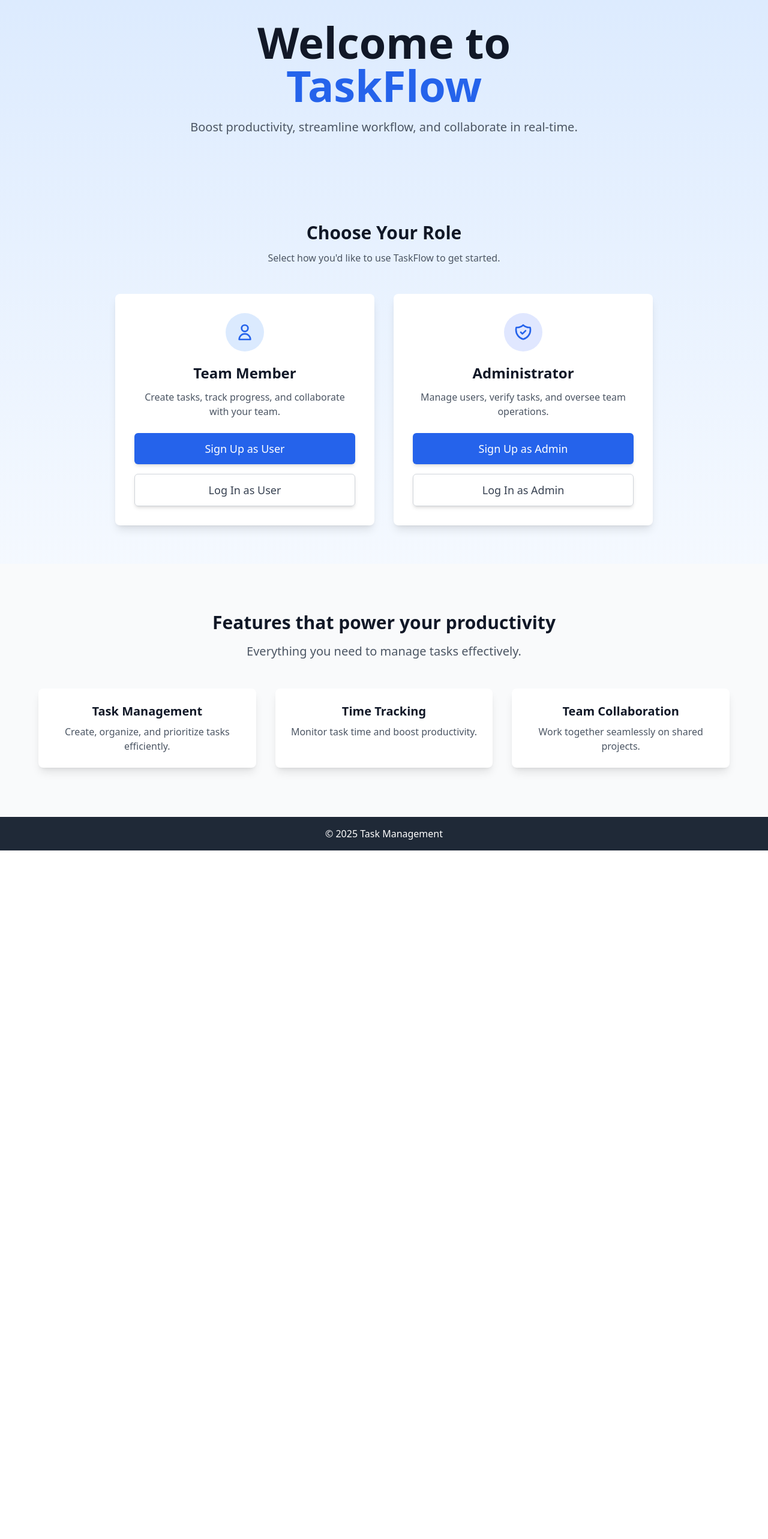
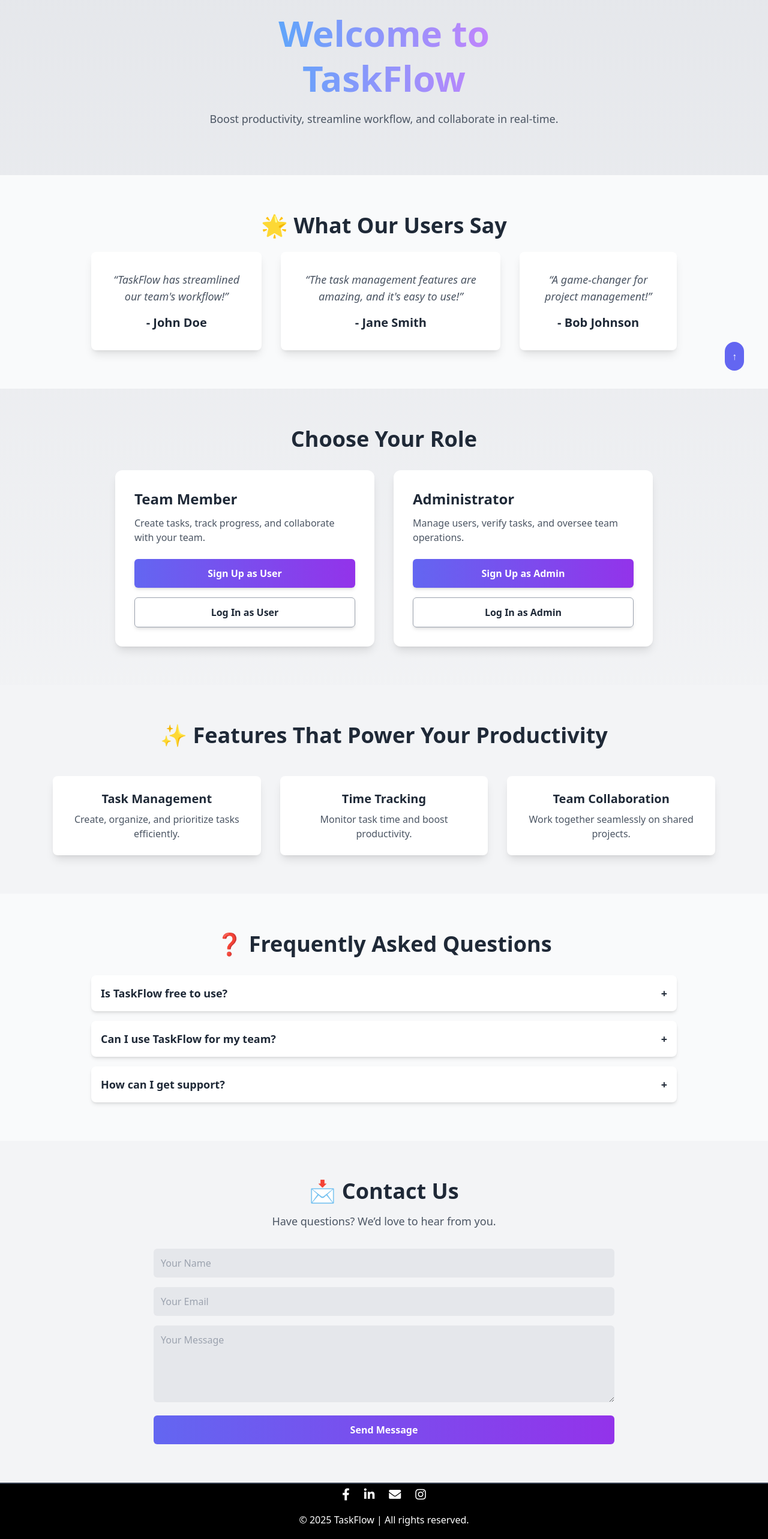
Before and after one commit to SudharsanSaravanan/Zidio-Task-Management-System, a React (Vite) app: page / in a window 1280 px wide. Shown: the part 142-2708 px from the top of the page at 60% size. Before the commit the page ends 1560 px from the top, so only its background shows below. Built offline with nearby package versions, Linux system fonts and the light colour scheme.

Commit message:
did the landing page

```diff
--- a/index.html
+++ b/index.html
@@ -3,6 +3,8 @@
   <head>
     <meta charset="UTF-8" />
     <link rel="icon" type="image/svg+xml" href="/app_icon.png" />
+    <link rel="stylesheet" href="https://cdnjs.cloudflare.com/ajax/libs/font-awesome/5.15.4/css/all.min.css"/>
+
     <meta name="viewport" content="width=device-width, initial-scale=1.0" />
     <title>TaskFlow</title>
   </head>
--- a/package.json
+++ b/package.json
@@ -22,6 +22,7 @@
     "date-fns": "^4.1.0",
     "dotenv": "^16.4.7",
     "express": "^4.21.2",
+    "framer-motion": "^12.5.0",
     "jsonwebtoken": "^9.0.2",
     "lucide-react": "^0.479.0",
     "mongodb": "^6.14.2",
--- a/src/components/common/Footer.jsx
+++ b/src/components/common/Footer.jsx
@@ -1,9 +1,48 @@
 import React from "react";
+import { useLocation } from "react-router-dom";
 
-const Footer = () => (
-  <footer className="bg-gray-800 p-4 text-white text-center border-t-2 border-white">
-    &copy; 2025 Task Management
-  </footer>
-);
+const Footer = () => {
+  const location = useLocation();
+
+  return (
+    <footer className="bg-black p-1 text-white text-center border-t-2 border-gray-700">
+      <div className="mb-4">
+        {/* Social Media Links */}
+        {location.pathname === "/" && (
+          <div className="flex justify-center gap-6 mb-4">
+            <a
+              href="#"
+              className="text-white hover:text-purple-500 transition duration-300 transform hover:scale-90"
+            >
+              <i className="fab fa-facebook-f text-xl"></i>
+            </a>
+            <a
+              href="#"
+              className="text-white hover:text-purple-500 transition duration-300 transform hover:scale-90"
+            >
+              <i className="fab fa-linkedin-in text-xl"></i>
+            </a>
+            <a
+              href="mailto:someone@example.com"
+              className="text-white hover:text-purple-500 transition duration-300 transform hover:scale-90"
+            >
+              <i className="fas fa-envelope text-xl"></i>
+            </a>
+            <a
+              href="#"
+              className="text-white hover:text-purple-500 transition duration-300 transform hover:scale-90"
+            >
+              <i className="fab fa-instagram text-xl"></i>
+            </a>
+          </div>
+        )}
+        {/* Footer Text */}
+        <p className="text-md">
+          &copy; 2025 TaskFlow | All rights reserved.
+        </p>
+      </div>
+    </footer>
+  );
+};
 
 export default Footer;
--- a/src/pages/Landing.jsx
+++ b/src/pages/Landing.jsx
@@ -1,41 +1,74 @@
-import React from "react";
+import React, { useState } from "react";
 import { useNavigate } from "react-router-dom";
+import { motion } from "framer-motion";
 
 const Landing = () => {
   const navigate = useNavigate();
+  const [activeFAQ, setActiveFAQ] = useState(null);
+
+  const toggleFAQ = (index) => {
+    setActiveFAQ(activeFAQ === index ? null : index);
+  };
+
+  const scrollToTop = () => {
+    window.scrollTo({
+      top: 0,
+      behavior: "smooth",
+    });
+  };
+
+
 
   return (
-    <div className="min-h-screen bg-gradient-to-b from-blue-100 to-white flex flex-col">
-      {/* Hero Section */}
-      <div className="relative pt-24 pb-20 px-6 sm:px-12 lg:px-16 max-w-7xl mx-auto text-center">
-        <h1 className="text-5xl font-extrabold text-gray-900 sm:text-6xl md:text-7xl leading-tight animate-fade-in-up">
-          <span className="block">Welcome to</span>
-          <span className="block text-blue-600">TaskFlow</span>
-        </h1>
-        <p className="mt-5 max-w-2xl mx-auto text-lg text-gray-600 sm:text-xl">
+    <div className="min-h-screen bg-gradient-to-b from-gray-200 to-white text-gray-900">
+      <div className="relative flex flex-col items-center justify-center text-center py-20 px-6">
+        <motion.h1
+          className="text-6xl font-extrabold leading-tight bg-gradient-to-r from-blue-400 to-purple-400 text-transparent bg-clip-text"
+          initial={{ opacity: 0, y: -30 }}
+          animate={{ opacity: 1, y: 0 }}
+          transition={{ duration: 0.8 }}
+        >
+          Welcome to <span className="block">TaskFlow</span>
+        </motion.h1>
+        <p className="mt-4 text-lg text-gray-600 max-w-2xl">
           Boost productivity, streamline workflow, and collaborate in real-time.
         </p>
       </div>
 
+      {/* Testimonials Section */}
+      <div className="py-16 bg-gray-50">
+        <div className="max-w-5xl mx-auto px-6 text-center">
+          <h2 className="text-4xl font-bold mb-6 text-gray-800">🌟 What Our Users Say</h2>
+          <div className="flex gap-8">
+            {[
+              { name: "John Doe", text: "TaskFlow has streamlined our team's workflow!" },
+              { name: "Jane Smith", text: "The task management features are amazing, and it's easy to use!" },
+              { name: "Bob Johnson", text: "A game-changer for project management!" },
+            ].map((testimonial, index) => (
+              <motion.div
+                key={index}
+                className="bg-white p-8 rounded-lg shadow-lg"
+                whileHover={{ scale: 1.05 }}
+              >
+                <p className="text-lg text-gray-600 italic">“{testimonial.text}”</p>
+                <h4 className="mt-4 text-xl text-gray-800 font-semibold">- {testimonial.name}</h4>
+              </motion.div>
+            ))}
+          </div>
+        </div>
+      </div>
+
       {/* Role Selection Section */}
-      <div className="py-16 px-6 sm:px-12 lg:px-16 max-w-7xl mx-auto">
-        <h2 className="text-3xl font-bold text-center text-gray-900">Choose Your Role</h2>
-        <p className="mt-3 text-center text-gray-600 max-w-2xl mx-auto">
-          Select how you'd like to use TaskFlow to get started.
-        </p>
-
-        <div className="mt-12 grid gap-8 sm:grid-cols-2 max-w-4xl mx-auto">
+      <div className="py-16 max-w-7xl mx-auto px-6">
+        <h2 className="text-4xl font-bold text-center mb-6 text-gray-800">Choose Your Role</h2>
+        <div className="mt-8 grid gap-8 sm:grid-cols-2 max-w-4xl mx-auto">
           {["user", "admin"].map((role) => (
-            <div
+            <motion.div
               key={role}
-              className="bg-white shadow-lg rounded-lg p-8 text-center hover:shadow-2xl transition-transform transform hover:-translate-y-2"
+              className="relative bg-white p-8 rounded-xl shadow-lg hover:shadow-xl transition-all duration-300"
+              whileHover={{ scale: 1.05 }}
             >
-              <div className={`mx-auto flex items-center justify-center h-16 w-16 rounded-full ${role === "user" ? "bg-blue-100" : "bg-indigo-100"}`}>
-                <svg className="h-8 w-8 text-blue-600" xmlns="http://www.w3.org/2000/svg" fill="none" viewBox="0 0 24 24" stroke="currentColor">
-                  <path strokeLinecap="round" strokeLinejoin="round" strokeWidth={2} d={role === "user" ? "M16 7a4 4 0 11-8 0 4 4 0 018 0zM12 14a7 7 0 00-7 7h14a7 7 0 00-7-7z" : "M9 12l2 2 4-4m5.618-4.016A11.955 11.955 0 0112 2.944a11.955 11.955 0 01-8.618 3.04A12.02 12.02 0 003 9c0 5.591 3.824 10.29 9 11.622 5.176-1.332 9-6.03 9-11.622 0-1.042-.133-2.052-.382-3.016z"}/>
-                </svg>
-              </div>
-              <h3 className="text-2xl font-semibold text-gray-900 capitalize mt-5">{role === "user" ? "Team Member" : "Administrator"}</h3>
+              <h3 className="text-2xl font-semibold capitalize text-gray-800">{role === "user" ? "Team Member" : "Administrator"}</h3>
               <p className="mt-3 text-gray-600">
                 {role === "user"
                   ? "Create tasks, track progress, and collaborate with your team."
@@ -44,43 +77,114 @@
               <div className="mt-6 space-y-4">
                 <button
                   onClick={() => navigate("/signup", { state: { role } })}
-                  className="w-full py-3 text-white text-lg font-medium rounded-md shadow-md bg-blue-600 hover:bg-blue-700 transition"
+                  className="w-full py-3 bg-gradient-to-r from-indigo-500 to-purple-600 text-white font-semibold rounded-md shadow-md hover:opacity-90 transition"
                 >
                   Sign Up as {role.charAt(0).toUpperCase() + role.slice(1)}
                 </button>
                 <button
                   onClick={() => navigate("/login", { state: { role } })}
-                  className="w-full py-3 border border-gray-300 text-gray-700 text-lg font-medium rounded-md shadow-md hover:bg-gray-100 transition"
+                  className="w-full py-3 border border-gray-400 text-gray-800 font-semibold rounded-md shadow-md hover:bg-gray-200 transition"
                 >
                   Log In as {role.charAt(0).toUpperCase() + role.slice(1)}
                 </button>
               </div>
-            </div>
+            </motion.div>
           ))}
         </div>
       </div>
 
       {/* Features Section */}
-      <div className="py-20 bg-gray-50">
-        <div className="max-w-7xl mx-auto px-6 sm:px-12 lg:px-16 text-center">
-          <h2 className="text-3xl font-extrabold text-gray-900">Features that power your productivity</h2>
-          <p className="mt-4 text-xl text-gray-600 max-w-2xl mx-auto">
-            Everything you need to manage tasks effectively.
-          </p>
+      <div className="py-16 bg-gray-100">
+        <div className="max-w-6xl mx-auto px-6 text-center">
+          <h2 className="text-4xl font-bold mb-6 text-gray-800">✨ Features That Power Your Productivity</h2>
           <div className="mt-12 grid gap-8 sm:grid-cols-3">
             {[
               { title: "Task Management", description: "Create, organize, and prioritize tasks efficiently." },
               { title: "Time Tracking", description: "Monitor task time and boost productivity." },
               { title: "Team Collaboration", description: "Work together seamlessly on shared projects." },
             ].map((feature, index) => (
-              <div key={index} className="bg-white p-6 rounded-lg shadow-lg hover:shadow-xl transition">
-                <h3 className="text-xl font-semibold text-gray-900">{feature.title}</h3>
+              <motion.div
+                key={index}
+                className="bg-white p-6 rounded-lg shadow-lg hover:shadow-xl transition"
+                whileHover={{ scale: 1.05 }}
+              >
+                <h3 className="text-xl font-semibold text-gray-800">{feature.title}</h3>
                 <p className="mt-2 text-gray-600">{feature.description}</p>
+              </motion.div>
+            ))}
+          </div>
+        </div>
+      </div>
+
+      {/* FAQ Section */}
+      <div className="py-16 bg-gray-50">
+        <div className="max-w-5xl mx-auto px-6">
+          <h2 className="text-4xl font-bold text-center mb-8 text-gray-800">❓ Frequently Asked Questions</h2>
+          <div className="space-y-4">
+            {[
+              { question: "Is TaskFlow free to use?", answer: "Yes! TaskFlow offers a free plan with core features." },
+              { question: "Can I use TaskFlow for my team?", answer: "Absolutely! TaskFlow supports team collaboration." },
+              { question: "How can I get support?", answer: "You can contact us via email or our support center." },
+            ].map((faq, index) => (
+              <div
+                key={index}
+                className="bg-white p-4 rounded-lg shadow-md cursor-pointer"
+                onClick={() => toggleFAQ(index)}
+              >
+                <h3 className="text-lg font-semibold text-gray-800 flex justify-between">
+                  {faq.question}
+                  <span>{activeFAQ === index ? "−" : "+"}</span>
+                </h3>
+                {activeFAQ === index && <p className="mt-2 text-gray-600">{faq.answer}</p>}
               </div>
             ))}
           </div>
         </div>
       </div>
+
+      {/* Contact Section */}
+      <div className="py-16 bg-gray-100">
+        <div className="max-w-5xl mx-auto text-center px-6">
+          <h2 className="text-4xl font-bold text-gray-800">📩 Contact Us</h2>
+          <p className="mt-4 text-lg text-gray-600">Have questions? We’d love to hear from you.</p>
+          <motion.form
+            className="mt-8 space-y-4 max-w-3xl mx-auto"
+            initial={{ opacity: 0 }}
+            animate={{ opacity: 1 }}
+            transition={{ duration: 0.6 }}
+          >
+            <input
+              type="text"
+              placeholder="Your Name"
+              className="w-full p-3 bg-gray-200 border-none rounded-md focus:ring-2 focus:ring-indigo-500 text-gray-800"
+            />
+            <input
+              type="email"
+              placeholder="Your Email"
+              className="w-full p-3 bg-gray-200 border-none rounded-md focus:ring-2 focus:ring-indigo-500 text-gray-800"
+            />
+            <textarea
+              placeholder="Your Message"
+              className="w-full p-3 bg-gray-200 border-none rounded-md focus:ring-2 focus:ring-indigo-500 text-gray-800 h-32"
+            ></textarea>
+            <button
+              type="submit"
+              className="w-full py-3 bg-gradient-to-r from-indigo-500 to-purple-600 text-white font-semibold rounded-md hover:opacity-90 transition"
+            >
+              Send Message
+            </button>
+          </motion.form>
+        </div>
+      </div>
+
+      {/* Scroll to Top Button */}
+      <motion.div
+        className="fixed bottom-10 right-10 bg-indigo-500 text-white p-3 rounded-full cursor-pointer"
+        onClick={scrollToTop}
+        whileHover={{ scale: 1.1 }}
+      >
+        ↑
+      </motion.div>
     </div>
   );
 };
```
Also changed, not shown: 1 other file (tests, documents, lock files or other folders).
